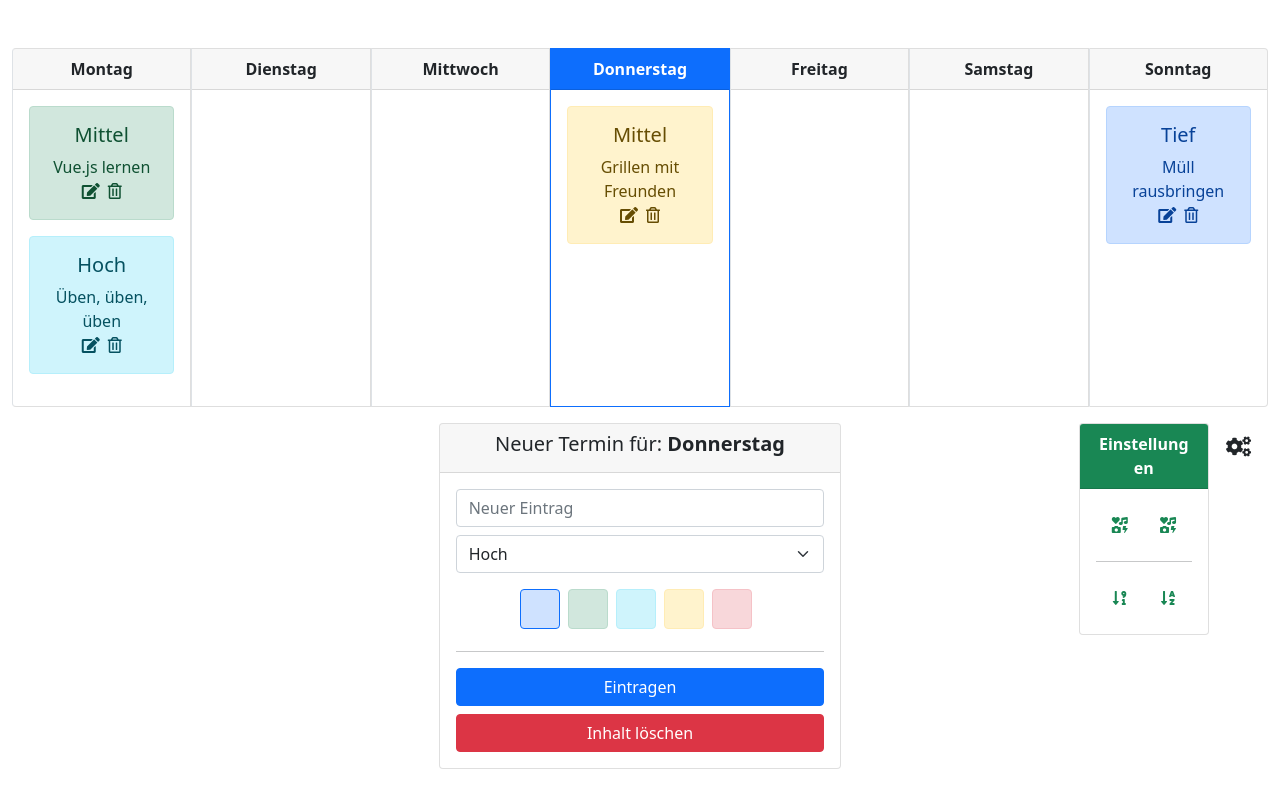
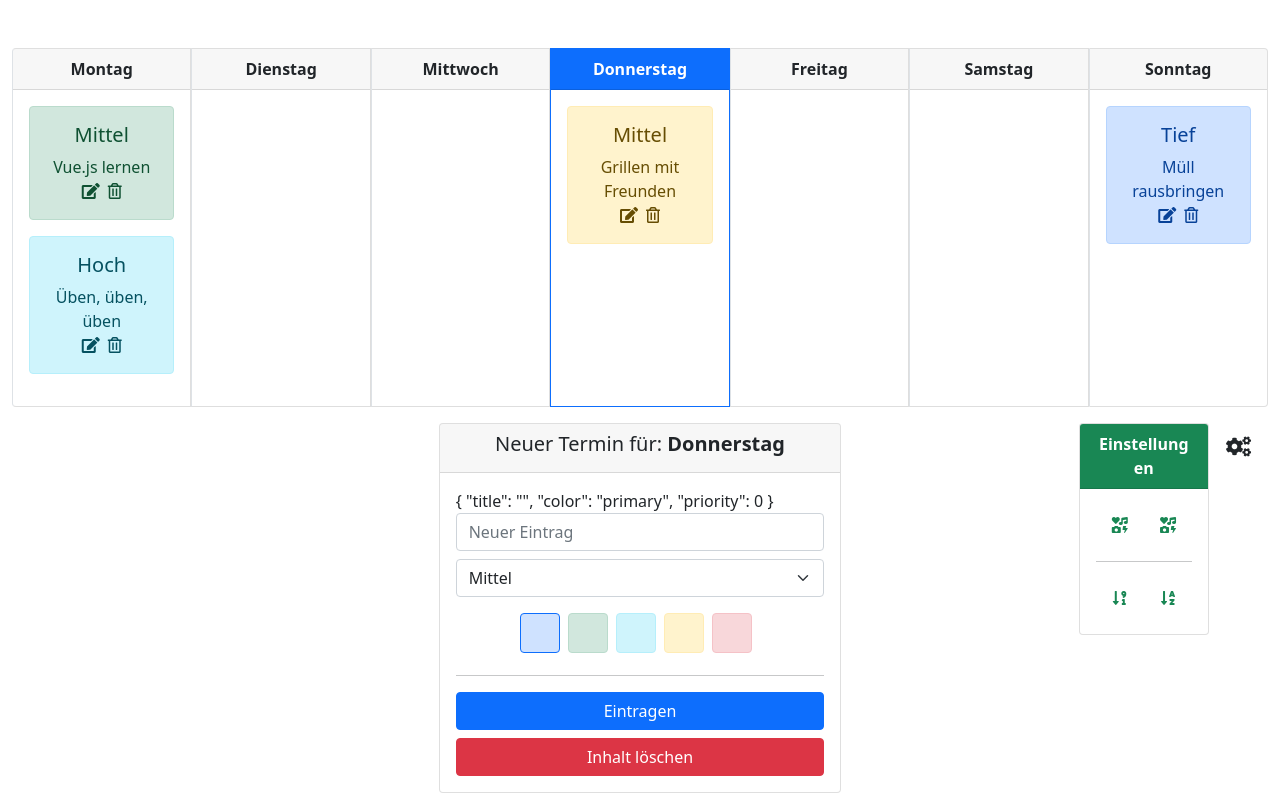
Before and after one commit to devR2001/terminkalender, a Vue app: page / in a window 1280 px wide. Built offline with nearby package versions, Linux system fonts and the light colour scheme.

Commit message:
v-model Eingabe des Titels

```diff
--- a/src/components/CalendarEntry.vue
+++ b/src/components/CalendarEntry.vue
@@ -7,8 +7,9 @@
         </h5>
       </div>
       <div class="card-body">
-        <input type="text" class="form-control" placeholder="Neuer Eintrag" />
-        <select class="form-select mt-2">
+        {{ event }}
+        <input type="text" class="form-control" placeholder="Neuer Eintrag" v-model="event.title"/>
+        <select class="form-select mt-2" v-model="event.priority">
           <option value="-1">Hoch</option>
           <option value="0">Mittel</option>
           <option value="1">Tief</option>
```
